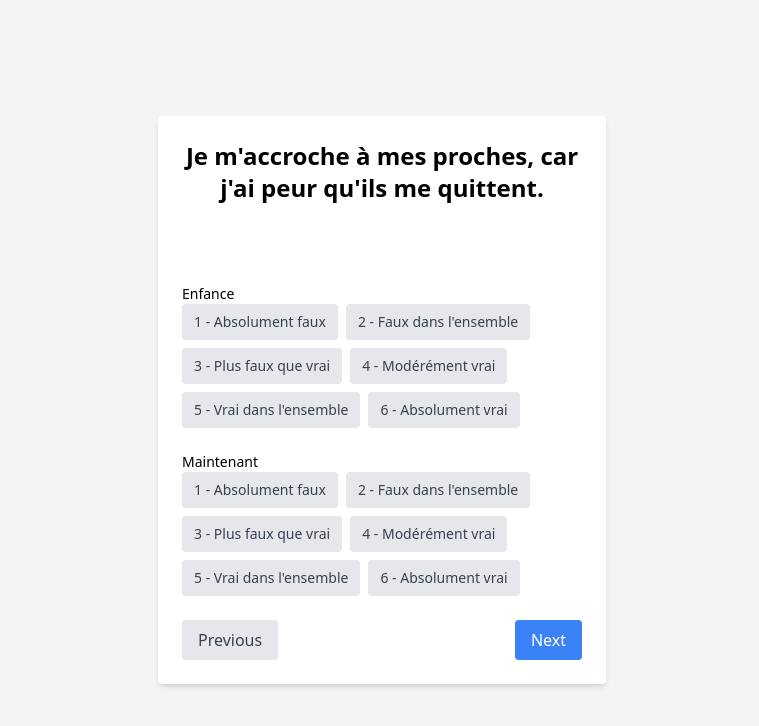
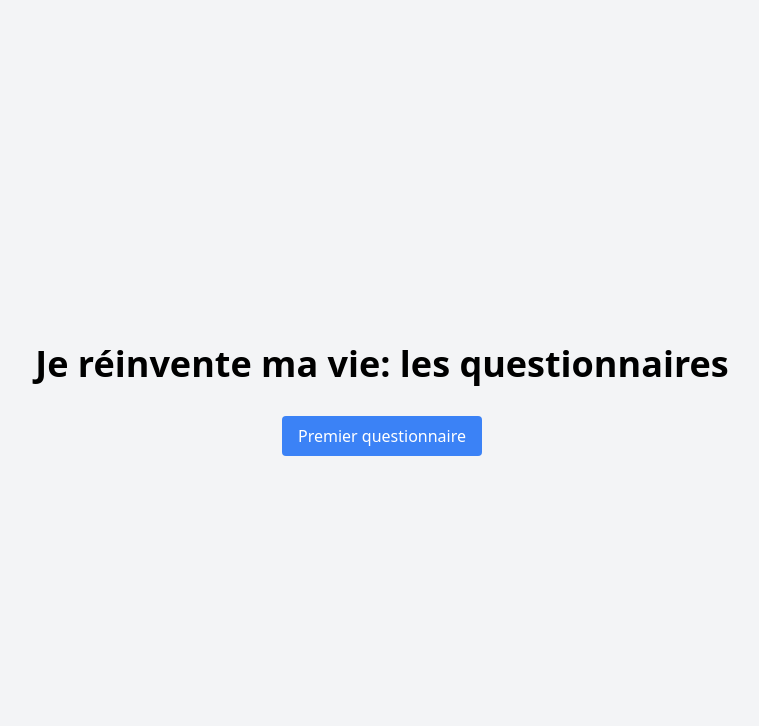
Before and after one commit to alexvanacker/reinvent-my-life, a React (Vite) app in the folder react-ts/: page / in a window 1280 px wide. Shown: the top 726 px of the page, without its empty margins (258-1017 px from the left). Built offline with nearby package versions, Linux system fonts and the light colour scheme.

Commit message:
Add home page

```diff
--- a/react-ts/src/App.tsx
+++ b/react-ts/src/App.tsx
@@ -1,47 +1,47 @@
 import React, { useState, useEffect } from 'react';
+import { BrowserRouter as Router, Routes, Route, Navigate } from 'react-router-dom';
 import Question from './components/Question';
 import Results from './components/Results';
+import Home from './components/Home';
 import { Question as QuestionType, Responses } from './types';
 import questionsData from './assets/global-questions.json';
 
+const questionsArray = Object.entries(questionsData).map(([id, text]) => ({ id, text }));
 const App: React.FC = () => {
-    const [questions, setQuestions] = useState<QuestionType>({});
-    const [currentQuestion, setCurrentQuestion] = useState<number>(0);
-    const [responses, setResponses] = useState<Responses>({});
+    const [currentQuestionIndex, setCurrentQuestionIndex] = useState(0);
 
-    useEffect(() => {
-        setQuestions(questionsData);
-    }, []);
-
-    const handleNext = (id: string, enfance: string, maintenant: string) => {
-        setResponses(prev => ({ ...prev, [id]: { enfance, maintenant } }));
-        if (currentQuestion < Object.keys(questions).length - 1) {
-            setCurrentQuestion(currentQuestion + 1);
+  const handleNext = (id: int, enfance: string, maintenant: string, navigate: NavigateFunction) => {
+    if (currentQuestionIndex === questionsArray.length - 1) {
+      // If it's the last question, navigate to the result page
+      navigate('/result');
     } else {
-            setCurrentQuestion(-1);
+    // Move to the next question
+    setCurrentQuestionIndex(prevIndex => prevIndex + 1);
     }
   };
 
   const handlePrevious = () => {
-        if (currentQuestion > 0) {
-            setCurrentQuestion(currentQuestion - 1);
-        }
+    // Move to the previous question
+    setCurrentQuestionIndex(prevIndex => Math.max(prevIndex - 1, 0));
   };
 
   return (
-        <div className="min-h-screen flex items-center justify-center bg-gray-100 p-4">
-            {currentQuestion !== -1 ? (
+    <Router>
+      <Routes>
+        <Route path="/" element={<Home />} />
+        <Route
+          path="/questionnaire"
+          element={
             <Question
-                    id={Object.keys(questions)[currentQuestion]}
-                    text={Object.values(questions)[currentQuestion]}
+              {...questionsArray[currentQuestionIndex]}
               onNext={handleNext}
               onPrevious={handlePrevious}
-                    response={responses[Object.keys(questions)[currentQuestion]]}
             />
-            ) : (
-                <Results responses={responses} questions={questions} />
-            )}
-        </div>
+          }
+        />
+        <Route path="/result" element={<Results />} />
+      </Routes>
+    </Router>
   );
 };
 
--- /dev/null
+++ b/react-ts/src/components/Home.tsx
@@ -0,0 +1,24 @@
+import React from 'react';
+import { useNavigate } from 'react-router-dom';
+
+const Home: React.FC = () => {
+  const navigate = useNavigate();
+
+  const handleStart = () => {
+    navigate('/questionnaire');
+  };
+
+  return (
+    <div className="flex flex-col items-center justify-center h-screen bg-gray-100">
+      <h1 className="text-4xl font-bold mb-8">Je réinvente ma vie: les questionnaires</h1>
+      <button
+        onClick={handleStart}
+        className="py-2 px-4 bg-blue-500 text-white rounded hover:bg-blue-600"
+      >
+        Premier questionnaire
+      </button>
+    </div>
+  );
+};
+
+export default Home;
--- a/react-ts/src/components/Question.tsx
+++ b/react-ts/src/components/Question.tsx
@@ -1,4 +1,5 @@
 import React, { useState, useEffect } from 'react';
+import { useNavigate } from 'react-router-dom';
 import { Response } from '../types';
 import useLocalStorage from '../hooks/localStorage';
 
@@ -7,7 +8,6 @@ interface QuestionProps {
   text: string;
   onNext: (id: string, enfance: string, maintenant: string) => void;
   onPrevious: () => void;
-  response: Response | undefined;
 }
 
 const ratingLabels = [
@@ -22,23 +22,14 @@ const ratingLabels = [
 const getKidQuestionId = (id: string) => `global-questions-${id}-enfance`;
 const getNowQuestionId = (id: string) => `global-questions-${id}-maintenant`;
 
-const Question: React.FC<QuestionProps> = ({ id, text, onNext, onPrevious, response }) => {
-
+const Question: React.FC<QuestionProps> = ({ id, text, onNext, onPrevious }) => {
   const kidKey = getKidQuestionId(id);
   const nowKey = getNowQuestionId(id);
 
   const [enfance, setEnfance] = useLocalStorage(kidKey, '');
   const [maintenant, setMaintenant] = useLocalStorage(nowKey, '');
 
-  useEffect(() => {
-    if (response) {
-      setEnfance(response.enfance);
-      setMaintenant(response.maintenant);
-    } else if (id !== undefined) {
-        setEnfance('');
-        setMaintenant('');
-    }
-  }, [response]);
+  const navigate = useNavigate();
 
   useEffect(() => {
     // Initialize state from local storage on mount
@@ -69,7 +60,7 @@ const Question: React.FC<QuestionProps> = ({ id, text, onNext, onPrevious, respo
     if (enfance && maintenant) {
       localStorage.setItem(kidKey, enfance);
       localStorage.setItem(nowKey, maintenant);
-      onNext(id, enfance, maintenant);
+      onNext(id, enfance, maintenant, navigate);
     } else {
       alert("Please provide ratings for both fields.");
     }
--- a/react-ts/src/components/Results.tsx
+++ b/react-ts/src/components/Results.tsx
@@ -1,13 +1,32 @@
-import React from 'react';
+import React, { useEffect, useState } from 'react';
+import { categories } from '../assets/categories';
 import { Question as QuestionType, Responses } from '../types';
-import { categories } from '../assets/categories';
 
 interface ResultsProps {
-    responses: Responses;
   questions: QuestionType;
 }
 
-const Results: React.FC<ResultsProps> = ({ responses, questions }) => {
+const Results: React.FC<ResultsProps> = ({ questions }) => {
+  const [responses, setResponses] = useState<Responses>({});
+
+  useEffect(() => {
+    const loadResponsesFromLocalStorage = () => {
+      const loadedResponses: Responses = {};
+      Object.keys(localStorage).forEach(key => {
+        if (key.startsWith('global-questions-')) {
+          const [x, _, id, type] = key.split('-');
+          if (!loadedResponses[id]) {
+            loadedResponses[id] = { enfance: '', maintenant: '' };
+          }
+          loadedResponses[id][type] = localStorage.getItem(key) || '';
+        }
+      });
+      setResponses(loadedResponses);
+    };
+
+    loadResponsesFromLocalStorage();
+  }, []);
+
   const getCategoryResults = () => {
     return Object.entries(categories).map(([category, questionIds]) => {
       let highestScore = 0;
@@ -34,7 +53,7 @@ const Results: React.FC<ResultsProps> = ({ responses, questions }) => {
 
   return (
     <div className="bg-white p-6 rounded shadow-md max-w-4xl w-full mx-auto">
-            <h2 className="text-2xl font-semibold mb-4">Resultats</h2>
+      <h2 className="text-2xl font-semibold mb-4">Résultats</h2>
       <table className="min-w-full bg-white">
         <thead>
           <tr>
```
Lines whose indentation alone changed are shown as unchanged.
